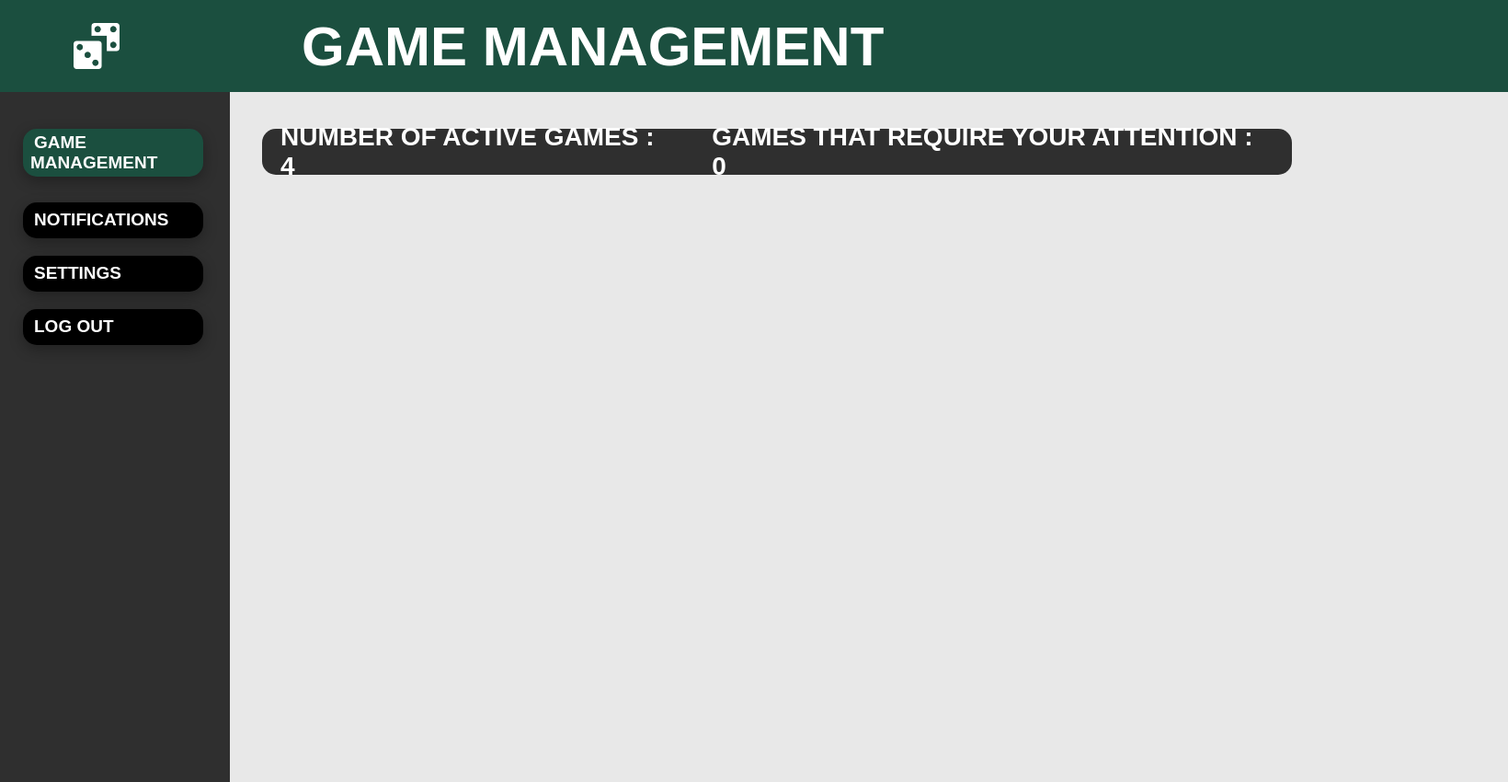
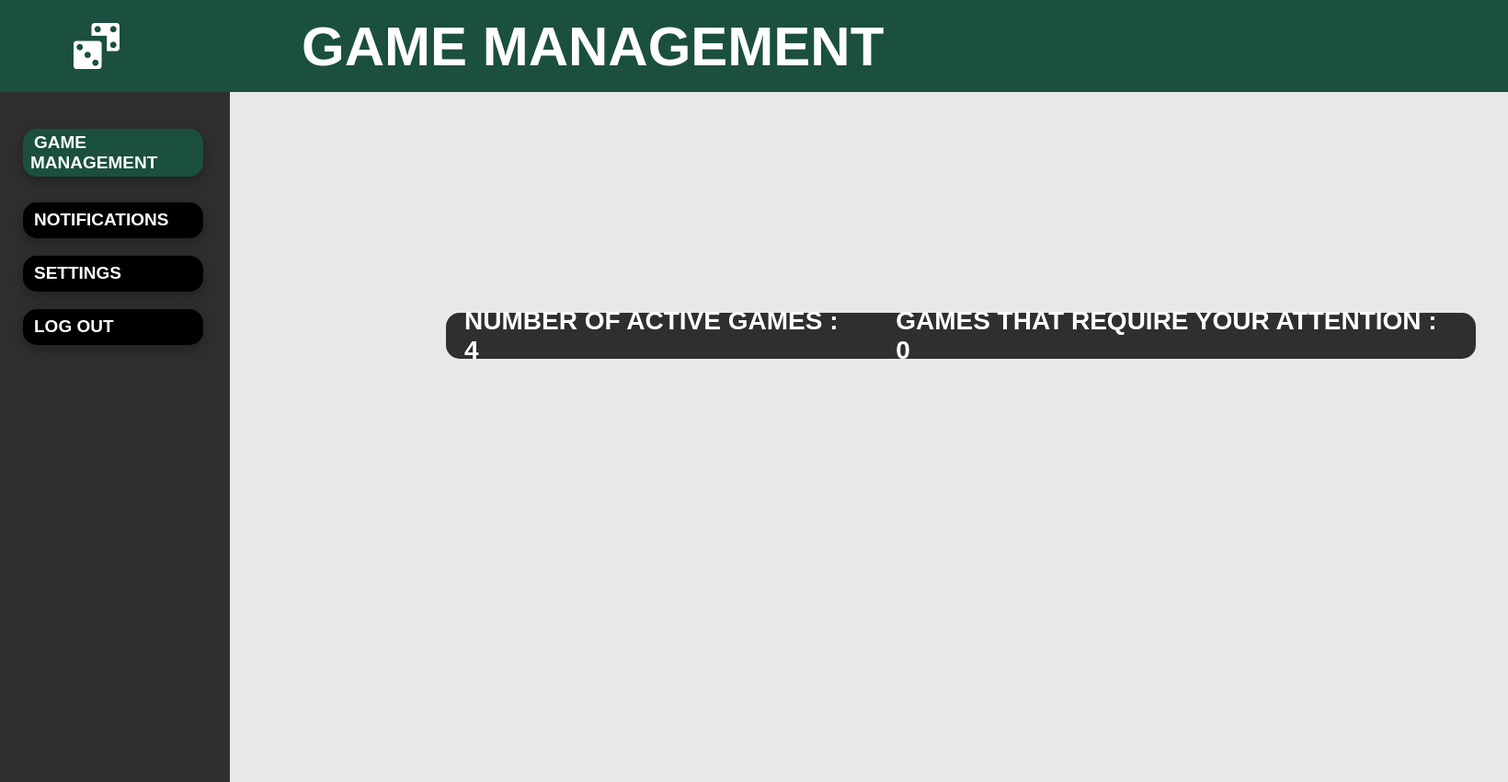
Before and after one commit to eryk-poradecki/TP_Escape_IT, a Django app: template Escape_IT/game_master/templates/game_master/home.html in a window 1640 px wide. Shown: the whole page at 92% size. Run offline with Django 4.2, Linux system fonts and the light colour scheme; the template is opened without the code that fills it, so the values that code supplies are empty; parts of the project's set-up code (start-up, migrations or seed data) failed here and were passed over; some web fonts are replaced.

Commit message:
style: added exemplary main content margins so that the content is visible

```diff
--- a/Escape_IT/game_master/static/css/style.css
+++ b/Escape_IT/game_master/static/css/style.css
@@ -80,6 +80,8 @@ body {
 }
 
 .main-content {
+  margin-top: 200px;
+  margin-left: 200px;
   display: flex;
   flex-direction: column;
   align-items: center;
```
